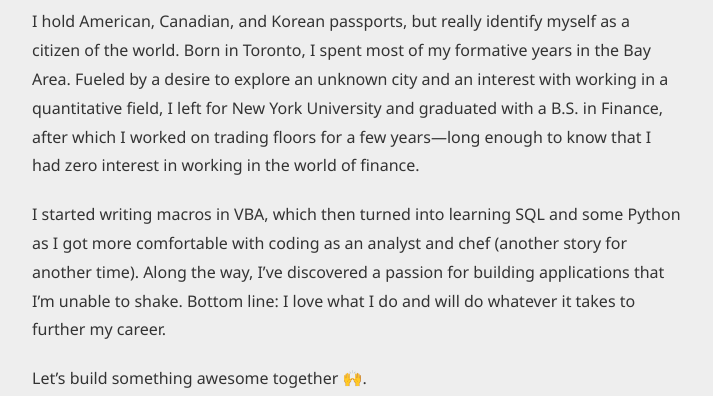
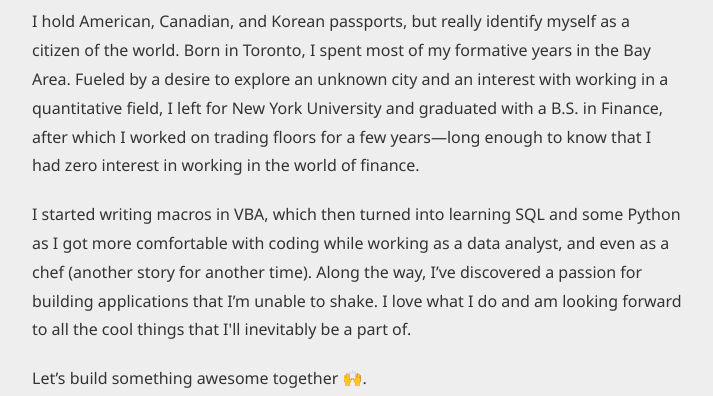
Before and after one commit to kurumai/choe.io, a plain HTML site: page index.html in a window 1280 px wide. Both pictures are taken after a click on the link "About". Shown: the part 200-596 px from the top of the page, without its empty margins (283-996 px from the left). Drawn offline with nearby package versions, Linux system fonts and the light colour scheme.

Commit message:
Change copy of about page

```diff
--- a/index.html
+++ b/index.html
@@ -34,8 +34,7 @@
 			I hold American, Canadian, and Korean passports, but really identify myself as a citizen of the world. Born in Toronto, I spent most of my formative years in the Bay Area. Fueled by a desire to explore an unknown city and an interest with working in a quantitative field, I left for New York University and graduated with a B.S. in Finance, after which I worked on trading floors for a few years—long enough to know that I had zero interest in working in the world of finance.
 			</p>
 			<p>
-			I started writing macros in VBA, which then turned into learning SQL and some Python as I got more comfortable with coding as an analyst and chef (another story for another time).
-			Along the way, I’ve discovered a passion for building applications that I’m unable to shake. Bottom line: I love what I do and will do whatever it takes to further my career.
+			I started writing macros in VBA, which then turned into learning SQL and some Python as I got more comfortable with coding while working as a data analyst, and even as a chef (another story for another time). Along the way, I’ve discovered a passion for building applications that I’m unable to shake. I love what I do and am looking forward to all the cool things that I'll inevitably be a part of.
 			</p>
 			<p>
 			Let’s build something awesome together 🙌.
```
